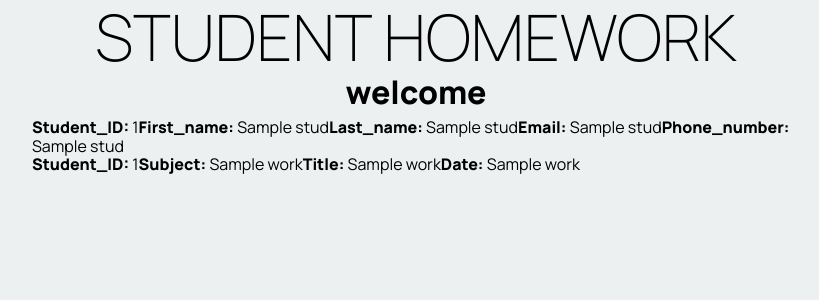
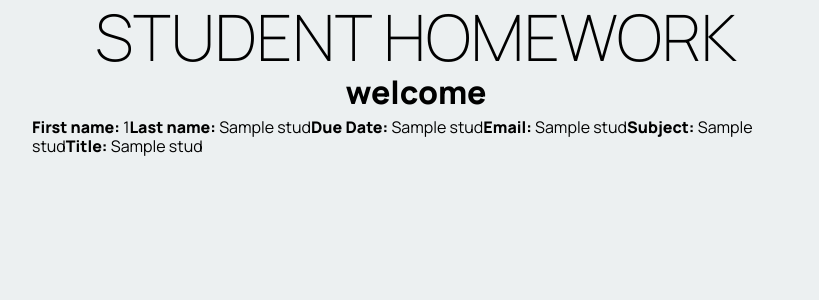
Before and after one commit to TanmayK2007/Student_Homework, a Flask app: template templates/Homework_Page.html in a window 1280 px wide. Shown: the top 300 px of the page, without its empty margins (224-1043 px from the left). Run offline with Flask 3, Linux system fonts and the light colour scheme; the template is opened without the code that fills it: most values are stand-ins (such as "Sample title", 1, 10 or a date in 2020).

Commit message:
FINAL HOMEWORK

```diff
--- a/app.py
+++ b/app.py
@@ -23,16 +23,14 @@ def create_connection(db_file):
 @app.route('/')
 def homework_list():
     con = create_connection(DATABASE)
-    query = "SELECT Student_ID, First_Name, Last_Name, Email, Phone_Number FROM student"
+    query = "SELECT First_Name, Last_Name, due_date, Email, Subject, Title FROM Homework h INNER JOIN Student s " \
+            "ON h.student_id_fk = s.Student_ID INNER JOIN Work w ON h.work_id_fk = w.Student_ID"
     cur = con.cursor()
     cur.execute(query)
     student_list = cur.fetchall()
-    query = "SELECT Student_ID, Subject, Title, Date FROM work"
-    cur = con.cursor()
-    cur.execute(query)
-    work_list = cur.fetchall()
     con.close()
-    return render_template('Homework_Page.html', student=student_list, work=work_list)
+    print(student_list)
+    return render_template('Homework_Page.html', student=student_list)
 
 
 app.run(host='0.0.0.0', debug=True)
--- a/templates/Homework_Page.html
+++ b/templates/Homework_Page.html
@@ -5,19 +5,12 @@
 {% block main %}
     {%  for stud in student %}
         <table>
-            <tr><strong>Student_ID: </strong>{{ stud[0] }}</tr>
-            <tr><strong>First_name: </strong>{{ stud[1] }}</tr>
-            <tr><strong>Last_name: </strong>{{ stud[2] }}</tr>
+            <tr><strong>First name: </strong>{{ stud[0] }}</tr>
+            <tr><strong>Last name: </strong>{{ stud[1] }}</tr>
+            <tr><strong>Due Date: </strong>{{ stud[2] }}</tr>
             <tr><strong>Email: </strong>{{ stud[3] }}</tr>
-            <tr><strong>Phone_number: </strong>{{ stud[4] }}</tr>
-        </table>
-    {% endfor %}
-    {% for wo in work %}
-        <table>
-        <tr><strong>Student_ID: </strong>{{ wo[0] }}</tr>
-        <tr><strong>Subject: </strong>{{ wo[1] }}</tr>
-        <tr><strong>Title: </strong>{{ wo[2] }}</tr>
-        <tr><strong>Date: </strong>{{ wo[3] }}</tr>
+            <tr><strong>Subject: </strong>{{ stud[4] }}</tr>
+            <tr><strong>Title: </strong>{{ stud[5] }}</tr>
         </table>
     {% endfor %}
 {% endblock %}
```
Also changed, not shown: identifier.sqlite.
